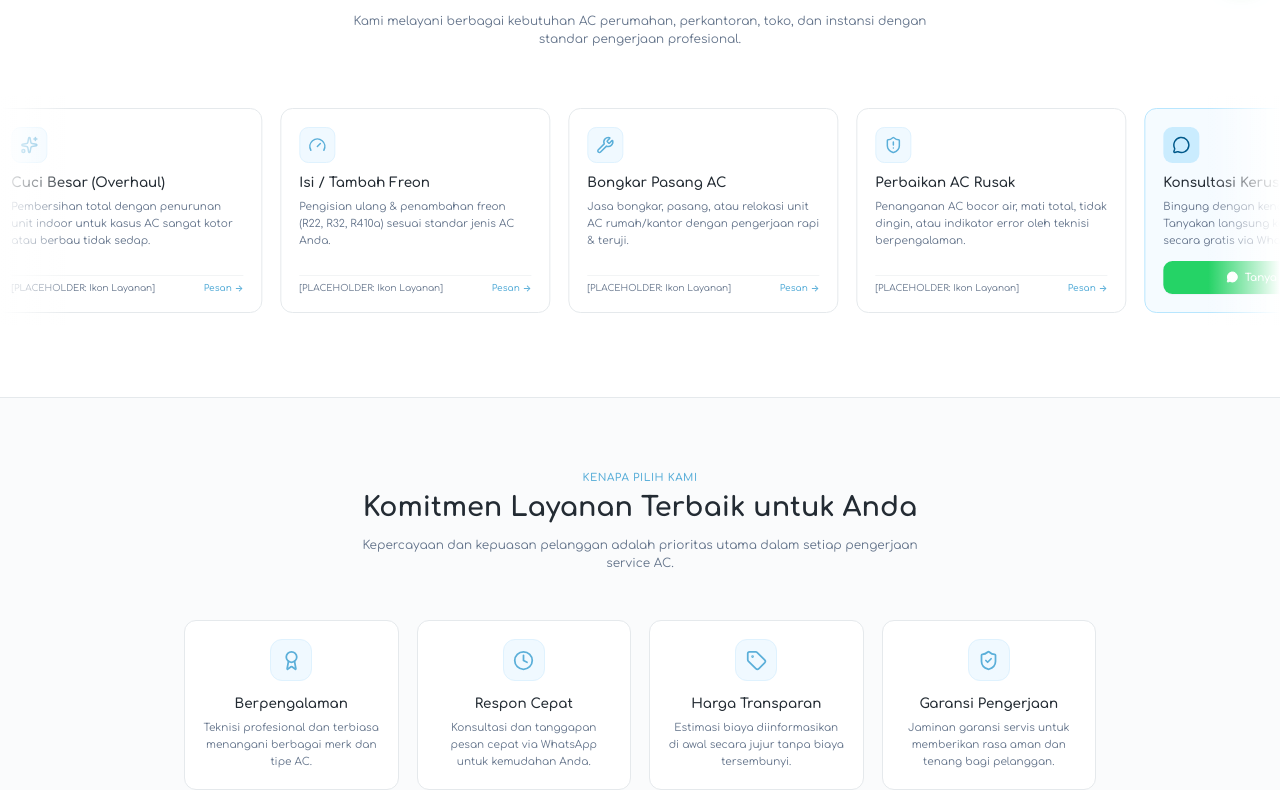
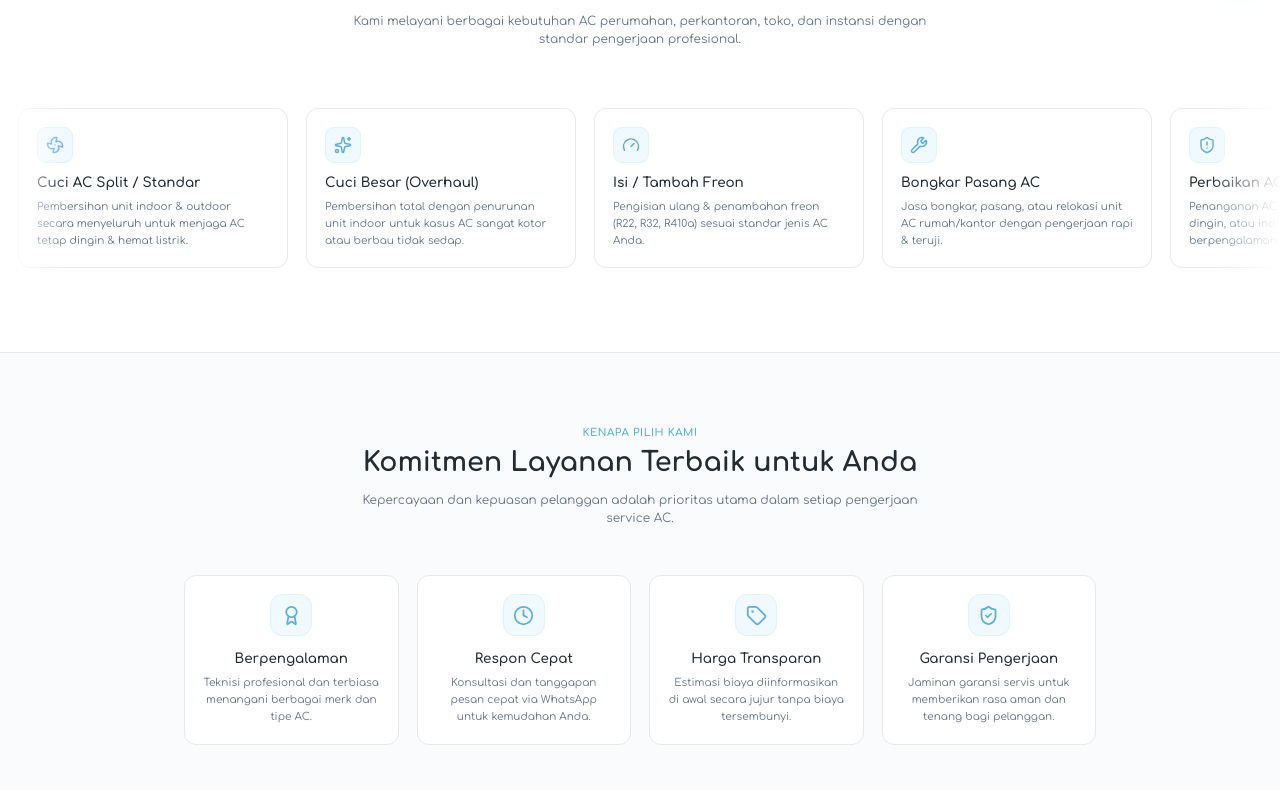
Before and after one commit to Neotsaqif/fazzaservice, a React (Vite) app: page / in a window 1280 px wide. Shown: the part 806-1596 px from the top of the page. Built offline with nearby package versions, Linux system fonts and the light colour scheme.

Commit message:
Finalize carousel implementation and cleanup

```diff
--- a/src/components/ServiceCatalog.tsx
+++ b/src/components/ServiceCatalog.tsx
@@ -1,13 +1,6 @@
-import React from "react";
-import {
-  Fan,
-  Sparkles,
-  Gauge,
-  Wrench,
-  ShieldAlert,
-  MessageCircle,
-} from "lucide-react";
-import { SITE_CONFIG, getWhatsAppLink } from "../config/site";
+import React, { useEffect, useRef } from "react";
+import { Fan, Sparkles, Gauge, Wrench, ShieldAlert } from "lucide-react";
+import { SITE_CONFIG } from "../config/site";
 
 const iconMap: Record<string, React.ReactNode> = {
   Fan: <Fan className="w-6 h-6 text-accent" />,
@@ -15,7 +8,6 @@ const iconMap: Record<string, React.ReactNode> = {
   Gauge: <Gauge className="w-6 h-6 text-accent" />,
   Wrench: <Wrench className="w-6 h-6 text-accent" />,
   ShieldAlert: <ShieldAlert className="w-6 h-6 text-accent" />,
-  MessageCircle: <MessageCircle className="w-6 h-6 text-sky-800" />,
 };
 
 interface ServiceItem {
@@ -23,23 +15,126 @@ interface ServiceItem {
   title: string;
   description: string;
   iconName: string;
-  isConsultation?: boolean;
 }
 
 export const ServiceCatalog: React.FC = () => {
-  const allServices: ServiceItem[] = [
-    ...SITE_CONFIG.services,
-    {
-      id: "consultation",
-      title: "Konsultasi Kerusakan AC",
-      description:
-        "Bingung dengan kendala AC Anda? Tanyakan langsung kepada teknisi kami secara gratis via WhatsApp.",
-      iconName: "MessageCircle",
-      isConsultation: true,
-    },
-  ];
+  const allServices: ServiceItem[] = SITE_CONFIG.services;
+  const duplicatedServices = [...allServices, ...allServices];
 
-  const duplicatedServices = [...allServices, ...allServices];
+  const containerRef = useRef<HTMLDivElement>(null);
+  const directionRef = useRef<number>(1); // 1 = right, -1 = left
+  const isPausedRef = useRef<boolean>(false);
+  const pauseTimerRef = useRef<NodeJS.Timeout | null>(null);
+  const lastTimestampRef = useRef<number | null>(null);
+
+  useEffect(() => {
+    const container = containerRef.current;
+    if (!container) return;
+
+    const speed = 35; // pixels per second
+
+    const step = (timestamp: number) => {
+      if (!lastTimestampRef.current) lastTimestampRef.current = timestamp;
+      const delta = (timestamp - lastTimestampRef.current) / 1000;
+      lastTimestampRef.current = timestamp;
+
+      if (!isPausedRef.current) {
+        container.scrollLeft += directionRef.current * speed * delta;
+
+        const maxScroll = container.scrollWidth - container.clientWidth;
+        if (container.scrollLeft <= 0) {
+          container.scrollLeft = 0;
+          directionRef.current = 1;
+        } else if (container.scrollLeft >= maxScroll) {
+          container.scrollLeft = maxScroll;
+          directionRef.current = -1;
+        }
+      }
+
+      requestAnimationFrame(step);
+    };
+
+    const animId = requestAnimationFrame(step);
+
+    const triggerPause = () => {
+      isPausedRef.current = true;
+      if (pauseTimerRef.current) clearTimeout(pauseTimerRef.current);
+      pauseTimerRef.current = setTimeout(() => {
+        isPausedRef.current = false;
+      }, 3000);
+    };
+
+    const handleWheel = () => {
+      triggerPause();
+    };
+
+    let isDragging = false;
+    let startX = 0;
+    let scrollStart = 0;
+
+    const handlePointerDown = (e: MouseEvent | TouchEvent) => {
+      isDragging = true;
+      startX = "touches" in e ? e.touches[0].clientX : e.clientX;
+      scrollStart = container.scrollLeft;
+      triggerPause();
+    };
+
+    const handlePointerMove = (e: MouseEvent | TouchEvent) => {
+      if (!isDragging) return;
+      const x = "touches" in e ? e.touches[0].clientX : e.clientX;
+      const dx = startX - x;
+      container.scrollLeft = scrollStart + dx;
+      triggerPause();
+    };
+
+    const handlePointerUp = () => {
+      if (!isDragging) return;
+      isDragging = false;
+      triggerPause();
+    };
+
+    container.addEventListener("wheel", handleWheel, { passive: true });
+    container.addEventListener("mousedown", handlePointerDown as EventListener);
+    window.addEventListener("mousemove", handlePointerMove as EventListener);
+    window.addEventListener("mouseup", handlePointerUp);
+
+    container.addEventListener(
+      "touchstart",
+      handlePointerDown as EventListener,
+      { passive: true },
+    );
+    container.addEventListener(
+      "touchmove",
+      handlePointerMove as EventListener,
+      { passive: true },
+    );
+    container.addEventListener("touchend", handlePointerUp);
+
+    return () => {
+      cancelAnimationFrame(animId);
+      if (pauseTimerRef.current) clearTimeout(pauseTimerRef.current);
+      container.removeEventListener("wheel", handleWheel);
+      container.removeEventListener(
+        "mousedown",
+        handlePointerDown as EventListener,
+      );
+      window.removeEventListener(
+        "mousemove",
+        handlePointerMove as EventListener,
+      );
+      window.removeEventListener("mouseup", handlePointerUp);
+
+      container.removeEventListener(
+        "touchstart",
+        handlePointerDown as EventListener,
+      );
+      container.removeEventListener(
+        "touchmove",
+        handlePointerMove as EventListener,
+      );
+      container.removeEventListener("touchend", handlePointerUp);
+    };
+  }, []);
 
   return (
     <section
@@ -62,85 +157,38 @@ export const ServiceCatalog: React.FC = () => {
         </div>
       </div>
 
-      {/* Auto-scrolling Horizontal Carousel */}
+      {/* Ping-Pong Auto-scrolling Carousel */}
       <div className="relative w-full overflow-hidden py-4">
         {/* Left fade gradient */}
         <div className="absolute left-0 top-0 bottom-0 w-12 sm:w-24 bg-gradient-to-r from-background to-transparent z-10 pointer-events-none" />
         {/* Right fade gradient */}
         <div className="absolute right-0 top-0 bottom-0 w-12 sm:w-24 bg-gradient-to-l from-background to-transparent z-10 pointer-events-none" />
 
-        <div className="animate-marquee flex gap-4 sm:gap-6 px-4 sm:px-6">
-          {duplicatedServices.map((service, index) => {
-            const isConsultation = service.isConsultation;
-            return (
+        <div
+          ref={containerRef}
+          className="no-scrollbar overflow-x-auto flex gap-4 sm:gap-6 px-4 sm:px-6 select-none cursor-grab active:cursor-grabbing"
+          style={{ scrollbarWidth: "none", msOverflowStyle: "none" }}
+        >
+          {duplicatedServices.map((service, index) => (
             <div
               key={`${service.id}-${index}`}
-                className={`w-[280px] sm:w-[320px] lg:w-[360px] shrink-0 rounded-2xl p-4 sm:p-6 flex flex-col justify-between transition-all group ${
-                  isConsultation
-                    ? "bg-sky-50/70 border border-sky-200"
-                    : "bg-card border border-border hover:border-sky-300 hover:shadow-md"
-                }`}
+              className="w-[280px] sm:w-[320px] lg:w-[360px] shrink-0 rounded-2xl p-4 sm:p-6 flex flex-col justify-between transition-all group bg-card border border-border hover:border-sky-300 hover:shadow-md"
             >
               <div>
-                  <div
-                    className={`w-12 h-12 rounded-xl flex items-center justify-center mb-4 transition-colors ${
-                      isConsultation
-                        ? "bg-sky-200/70 text-sky-800"
-                        : "bg-sky-50 border border-sky-100 group-hover:bg-sky-100"
-                    }`}
-                  >
+                <div className="w-12 h-12 rounded-xl flex items-center justify-center mb-4 transition-colors bg-sky-50 border border-sky-100 group-hover:bg-sky-100">
                   {iconMap[service.iconName] || (
                     <Wrench className="w-6 h-6 text-accent" />
                   )}
                 </div>
-                  <h3
-                    className={`font-heading font-semibold text-base sm:text-lg mb-2 ${
-                      isConsultation
-                        ? "text-foreground"
-                        : "text-foreground group-hover:text-accent transition-colors"
-                    }`}
-                  >
+                <h3 className="font-heading font-semibold text-base sm:text-lg mb-2 text-foreground group-hover:text-accent transition-colors">
                   {service.title}
                 </h3>
-                  <p className="text-xs sm:text-sm text-muted-foreground leading-relaxed mb-4">
+                <p className="text-xs sm:text-sm text-muted-foreground leading-relaxed">
                   {service.description}
                 </p>
               </div>
-
-                {isConsultation ? (
-                  <a
-                    href={getWhatsAppLink(
-                      "Halo fazzaservice, saya ingin berkonsultasi mengenai masalah AC saya.",
-                    )}
-                    target="_blank"
-                    rel="noopener noreferrer"
-                    className="inline-flex items-center justify-center gap-2 w-full py-2.5 rounded-xl text-xs sm:text-sm font-semibold text-white bg-[var(--color-cta-wa)] hover:bg-[var(--color-cta-wa-hover)] transition-colors shadow-xs"
-                    style={{ minHeight: "44px" }}
-                  >
-                    <MessageCircle className="w-4 h-4 fill-white" />
-                    <span>Tanya Sekarang</span>
-                  </a>
-                ) : (
-                  <div className="pt-2 border-t border-border/50 flex items-center justify-between">
-                    <span className="text-[11px] sm:text-xs text-muted-foreground">
-                      [PLACEHOLDER: Ikon Layanan]
-                    </span>
-                    <a
-                      href={getWhatsAppLink(
-                        `Halo fazzaservice, saya berminat dengan layanan: ${service.title}`,
-                      )}
-                      target="_blank"
-                      rel="noopener noreferrer"
-                      className="inline-flex items-center gap-1 text-xs font-semibold text-accent hover:text-sky-700 transition-colors"
-                    >
-                      <span>Pesan</span>
-                      <span aria-hidden="true">&rarr;</span>
-                    </a>
             </div>
-                )}
-              </div>
-            );
-          })}
+          ))}
         </div>
       </div>
     </section>
--- a/src/components/Testimonials.tsx
+++ b/src/components/Testimonials.tsx
@@ -1,6 +1,6 @@
-import React from 'react';
-import { Star, User } from 'lucide-react';
-import { SITE_CONFIG } from '../config/site';
+import React from "react";
+import { Star, User } from "lucide-react";
+import { SITE_CONFIG } from "../config/site";
 
 export const Testimonials: React.FC = () => {
   return (
@@ -13,10 +13,6 @@ export const Testimonials: React.FC = () => {
           <h2 className="text-2xl sm:text-3xl font-heading font-bold text-foreground mb-4">
             Apa Kata Mereka tentang fazzaservice
           </h2>
-
-          <p className="text-xs text-muted-foreground italic">
-            [PLACEHOLDER: Contoh testimoni pelanggan]
-          </p>
         </div>
 
         <div className="grid grid-cols-1 md:grid-cols-3 gap-6">
--- a/src/index.css
+++ b/src/index.css
@@ -64,6 +64,15 @@ button:focus-visible {
   outline-offset: 2px;
 }
 
+/* Hide scrollbar utility for ping-pong carousel */
+.no-scrollbar {
+  -ms-overflow-style: none; /* IE and Edge */
+  scrollbar-width: none; /* Firefox */
+}
+.no-scrollbar::-webkit-scrollbar {
+  display: none; /* Chrome, Safari and Opera */
+}
+
 /* Marquee Carousel Animation */
 @keyframes scrollMarquee {
   0% {
```
Lines whose indentation alone changed are shown as unchanged.
